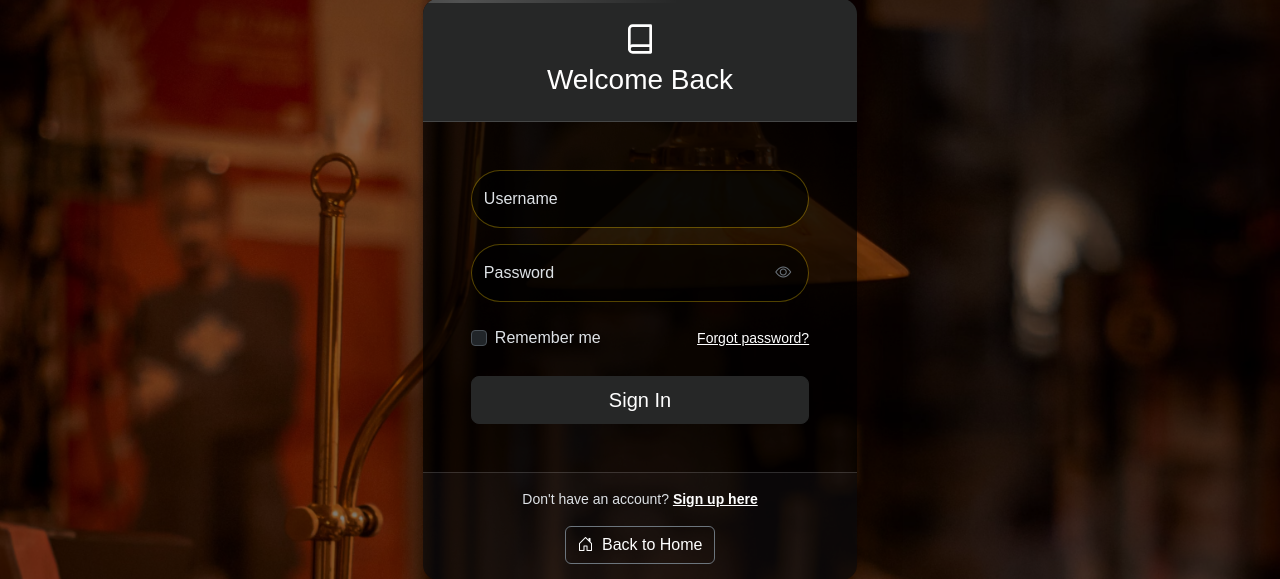
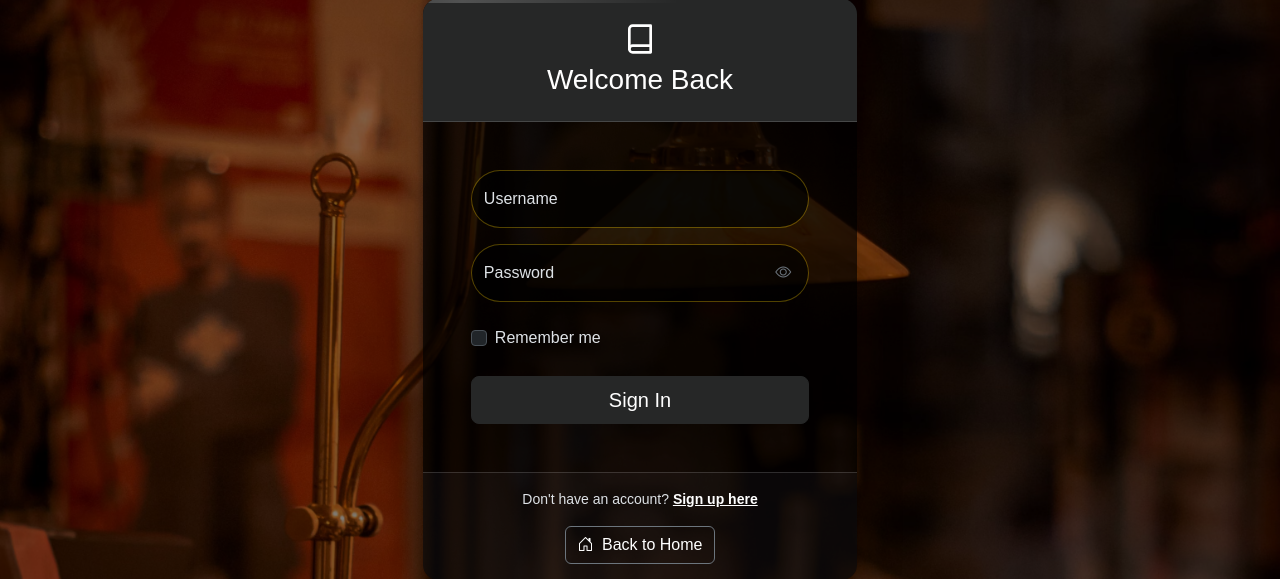
Before and after one commit to utsav0514/Book_store, a Django app: page /product/login/ in a window 1280 px wide. Shown: the part 182-761 px from the top of the page. Run offline with Django 5.2, Linux system fonts and the light colour scheme.

Commit message:
Remove of Forget Password From Login

```diff
--- a/Hello/product/templates/login.html
+++ b/Hello/product/templates/login.html
@@ -47,7 +47,7 @@ Login - Bookbar
                                 <input class="form-check-input" type="checkbox" id="remember" name="remember">
                                 <label class="form-check-label" for="remember">Remember me</label>
                             </div>
-                            <a href="#" class="custom-text-dark small">Forgot password?</a>
+                            <!-- <a href="#" class="custom-text-dark small">Forgot password?</a> -->
                         </div>
                         <div class="d-grid">
                             <button type="submit" class="btn custom-btn-dark btn-lg">Sign In</button>
```
Also changed, not shown: Hello/db.sqlite3.
